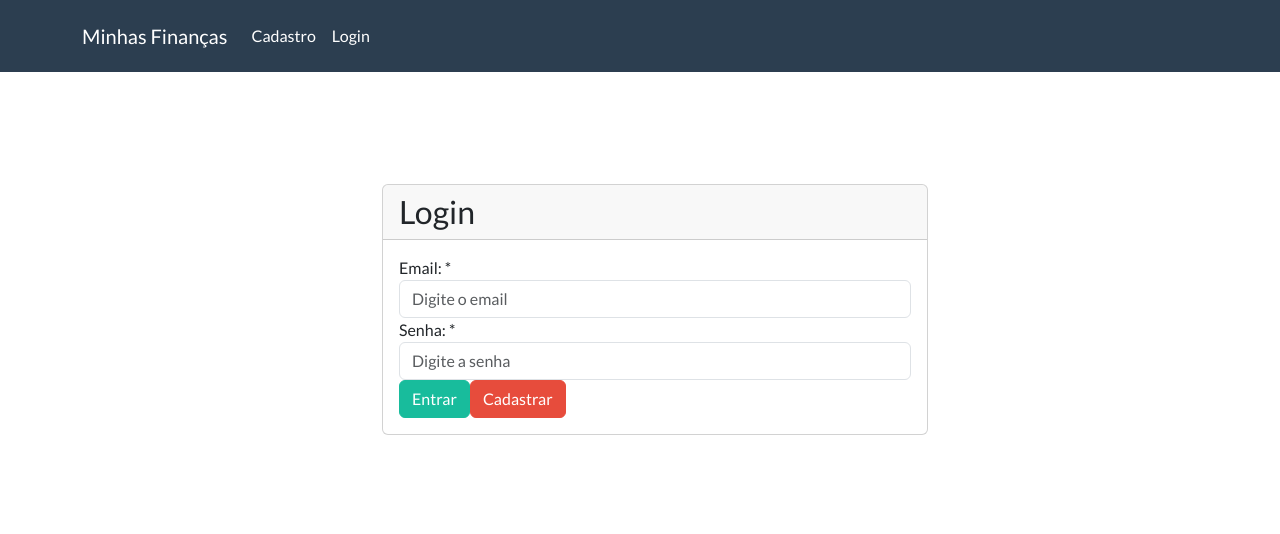
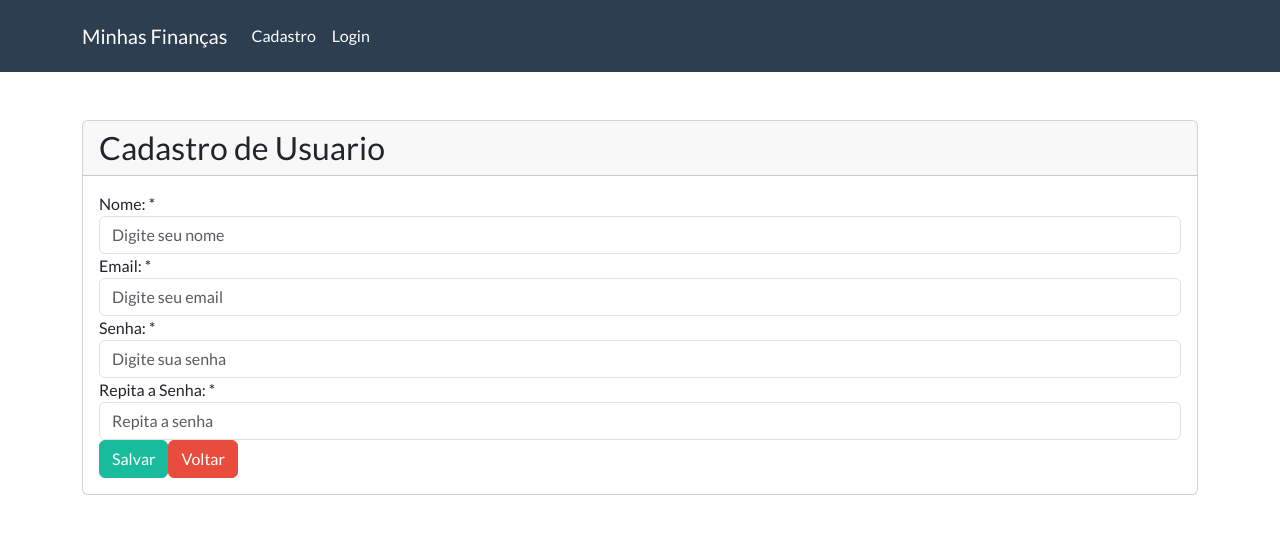
Before and after one commit to jfcbxp/minhas-financas-frontend, a React (Create React App) app: page /cadastro-usuario in a window 1280 px wide. Shown: the top 534 px of the page. Built offline with nearby package versions, Linux system fonts and the light colour scheme.

Commit message:
ajustes de rotas

```diff
--- a/src/app/service/AuthService.js
+++ b/src/app/service/AuthService.js
@@ -2,22 +2,20 @@ import LocalStorageService from "./LocalStorageService";
 
 export const USUARIO_LOGADO = "_usuario_logado"
 
-export default class AuthService {
-    static isUsuarioAutenticado() {
+
+export function isUsuarioAutenticado() {
     const usuario = LocalStorageService.obterItem(USUARIO_LOGADO)
     return !!usuario
 }
 
-    static deslogar() {
+export function deslogar() {
     LocalStorageService.removerItem(USUARIO_LOGADO)
 }
 
-    static logar(usuario) {
+export function logar(usuario) {
     LocalStorageService.adicionarItem(USUARIO_LOGADO, usuario)
 }
 
-    static obterUsuarioaAutenticado() {
+export function obterUsuarioaAutenticado() {
     return LocalStorageService.obterItem(USUARIO_LOGADO)
 }
-
-}
--- a/src/components/navbar.js
+++ b/src/components/navbar.js
@@ -1,11 +1,8 @@
 import React from 'react';
 import NavBarItem from './NavBarItem';
 import { AuthConsumer } from '../main/ProvedorAutenticacao';
-import { useNavigate, Link } from 'react-router-dom'
-
 
 function NavBar(props) {
-    const navigate = useNavigate();
     return (
         <div className="navbar navbar-expand-lg fixed-top navbar-dark bg-primary">
             <div className="container">
@@ -15,12 +12,12 @@ function NavBar(props) {
                 </button>
                 <div className="collapse navbar-collapse" id="navbarResponsive">
                     <ul className="navbar-nav">
-                        <NavBarItem render={props.contexto.isAutenticado} onClick={() => navigate("/")} label="Home" />
-                        <NavBarItem render={!props.contexto.isAutenticado} onClick={() => navigate("/cadastro-usuario")} label="Cadastro" />
-                        <NavBarItem render={props.contexto.isAutenticado} onClick={() => navigate("/consulta-lancamento")} label="Lançamentos" />
-                        <NavBarItem render={props.contexto.isAutenticado} onClick={() => navigate("/cadastro-lancamento")} label="Cadastrar Lançamento" />
-                        <NavBarItem render={!props.contexto.isAutenticado} onClick={() => navigate("/login")} label="Login" />
-                        <NavBarItem render={props.contexto.isAutenticado} onClick={props.contexto.encerrarSessao} label="Sair" />
+                        <NavBarItem render={props.contexto.isAutenticado} to="/" label="Home" />
+                        <NavBarItem render={!props.contexto.isAutenticado} to="/cadastro-usuario" label="Cadastro" />
+                        <NavBarItem render={props.contexto.isAutenticado} to="/consulta-lancamento" label="Lançamentos" />
+                        <NavBarItem render={props.contexto.isAutenticado} to="/cadastro-lancamento" label="Cadastrar Lançamento" />
+                        <NavBarItem render={!props.contexto.isAutenticado} to="/login" label="Login" />
+                        <NavBarItem render={props.contexto.isAutenticado} to="/login" click={props.contexto.encerrarSessao} label="Sair" />
                     </ul>
                 </div>
             </div>
--- a/src/components/navbarItem.js
+++ b/src/components/navbarItem.js
@@ -1,11 +1,12 @@
 import React from 'react';
+import { Link } from 'react-router-dom'
 
 function NavBarItem(props) {
 
     if (props.render) {
         return (
             <li className="nav-item">
-                <a onClick={props.onClick} className="nav-link">{props.label}</a>
+                <Link to={props.to} onClick={props.click} className="nav-link">{props.label} </Link>
             </li>
         )
     }
--- a/src/main/ProvedorAutenticacao.js
+++ b/src/main/ProvedorAutenticacao.js
@@ -1,5 +1,5 @@
 import React, { useEffect } from "react"
-import AuthService from "../app/service/AuthService";
+import { logar, deslogar, obterUsuarioaAutenticado, isUsuarioAutenticado } from "../app/service/AuthService";
 
 export const AuthContext = React.createContext()
 export const AuthConsumer = AuthContext.Consumer;
@@ -10,25 +10,25 @@ export default function ProvedorAutenticacao({ children }) {
     const [isAutenticado, setAutenticado] = React.useState(null)
 
     const iniciarSessao = (usuario) => {
-        AuthService.logar(usuario)
+        logar(usuario)
         setUsuarioAutenticado(usuario)
         setAutenticado(true)
 
     }
 
     const encerrarSessao = () => {
-        AuthService.deslogar()
+        deslogar()
         setUsuarioAutenticado(null)
         setAutenticado(false)
     }
 /*
     useEffect(() => {
-        setUsuarioAutenticado(AuthService.obterUsuarioaAutenticado())
-        setAutenticado(AuthService.isUsuarioAutenticado())
+        setUsuarioAutenticado(obterUsuarioaAutenticado())
+        setAutenticado(isUsuarioAutenticado())
+        console.log(obterUsuarioaAutenticado(),usuarioAutenticado)
 
-    }, []);
+    }, [isAutenticado]);
 */
-
     return (
         <AuthProvider value={{ iniciarSessao, encerrarSessao, usuarioAutenticado, isAutenticado }}>
             {children}
--- a/src/main/rotas.js
+++ b/src/main/rotas.js
@@ -16,7 +16,7 @@ function Rotas(props) {
             <Routes>
 
                 <Route path="/login" element={props.contexto.isAutenticado ? <Home /> : <Login />} />
-                <Route path="/cadastro-usuario" element={props.contexto.isAutenticado ? <CadastroUsuario /> : <Login />} />
+                <Route path="/cadastro-usuario" element={props.contexto.isAutenticado ? <Home /> : <CadastroUsuario />} />
                 <Route path="/" element={props.contexto.isAutenticado ? <Home /> : <Login />} />
                 <Route path="/consulta-lancamento" element={props.contexto.isAutenticado ? <ConsultaLancamento /> : <Login />} />
                 <Route path="/cadastro-lancamento">
--- a/src/views/cadastroUsuario.js
+++ b/src/views/cadastroUsuario.js
@@ -6,7 +6,7 @@ import UsuarioService from '../app/service/UsuarioService';
 import { mensagemErro, mensagemSucesso } from '../components/Toastr';
 import { AuthConsumer } from '../main/ProvedorAutenticacao';
 
-function CadastroUsuario(props) {
+function CadastroUsuario() {
     const [state, setState] = React.useState({ nome: "", email: "", senha: "", senhaRepeticao: "" });
     const [usuarioService] = React.useState(() => new UsuarioService());
     const navigate = useNavigate();
@@ -27,7 +27,6 @@ function CadastroUsuario(props) {
             });
             return false
         }
-
         usuarioService.salvar(usuario).then(response => {
             mensagemSucesso('Usuario cadastrado com sucesso!')
             navigate("/login");
@@ -48,19 +47,19 @@ function CadastroUsuario(props) {
                         <fieldset>
                             <FormGroup label="Nome: *" htmlFor="inputNome">
                                 <input type="text" className="form-control" id="inputNome" name="nome" placeholder="Digite seu nome"
-                                    value={state.nome} onChange={e => setState({ nome: e.target.value })} />
+                                    value={state.nome} onChange={e => setState({ ...state, nome: e.target.value })} />
                             </FormGroup>
                             <FormGroup label="Email: *" htmlFor="inputEmail">
                                 <input type="email" className="form-control" id="inputEmail" name="email" placeholder="Digite seu email"
-                                    value={state.email} onChange={e => setState({ email: e.target.value })} />
+                                    value={state.email} onChange={e => setState({ ...state, email: e.target.value })} />
                             </FormGroup>
                             <FormGroup label="Senha: *" htmlFor="inputSenha">
                                 <input type="password" className="form-control" id="inpuSenha" name="senha" placeholder="Digite sua senha"
-                                    value={state.senha} onChange={e => setState({ senha: e.target.value })} />
+                                    value={state.senha} onChange={e => setState({ ...state, senha: e.target.value })} />
                             </FormGroup>
                             <FormGroup label="Repita a Senha: *" htmlFor="inputSenhaRepeticao">
                                 <input type="password" className="form-control" id="inpuSenhaRepeticao" name="senhaRepeticao" placeholder="Repita a senha"
-                                    value={state.senhaRepeticao} onChange={e => setState({ senhaRepeticao: e.target.value })} />
+                                    value={state.senhaRepeticao} onChange={e => setState({ ...state, senhaRepeticao: e.target.value })} />
                             </FormGroup>
                             <button onClick={cadastrar} type="button" className="btn btn-success">Salvar</button>
                             <button onClick={voltar} type="button" className="btn btn-danger">Voltar</button>
```
Lines whose indentation alone changed are shown as unchanged.
